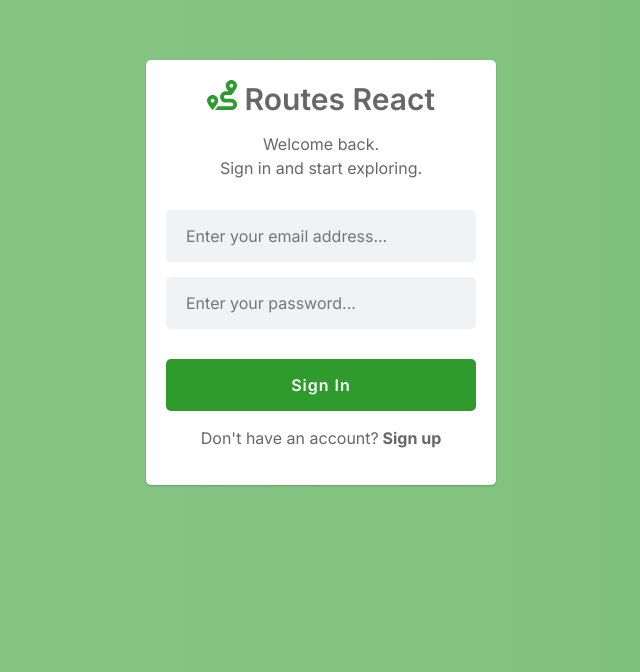
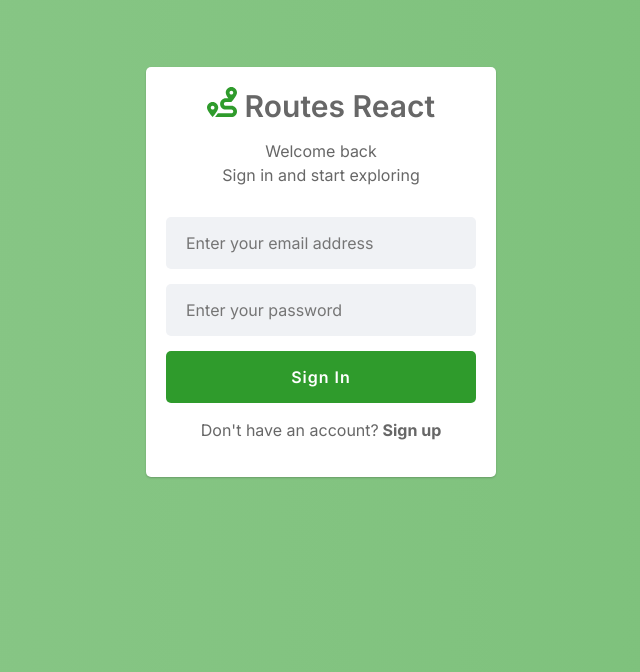
Before and after one commit to denisonkolling/routes-react, a React (Vite) app: page / in a window 1280 px wide. Shown: the part 128-800 px from the top of the page, without its empty margins (319-959 px from the left). Built offline with nearby package versions, Linux system fonts and the light colour scheme.

Commit message:
fix: signin and signup feat

```diff
--- a/src/pages/Signin/index.jsx
+++ b/src/pages/Signin/index.jsx
@@ -1,19 +1,19 @@
-import { Button, Input } from '../../components';
-import { useState } from 'react';
-import { useAuth } from '../../context/AuthContext';
-import { Content, Label, LabelError, LabelSignin, Strong, Container } from './styles';
-import { Link, useNavigate } from 'react-router-dom';
-import { FaRoute } from 'react-icons/fa';
-import { successNotification, errorNotification } from '../../services/notification';
+import { Button, Input } from "../../components";
+import { useState } from "react";
+import { useAuth } from "../../context/AuthContext";
+import {  Content,  Label, LabelSignin,  Strong,  Container,} from "./styles";
+import { Link, useNavigate } from "react-router-dom";
+import { FaRoute } from "react-icons/fa";
+import { errorNotification,} from "../../services/notification";
 
 const Signin = () => {
   const { login } = useAuth();
   const navigate = useNavigate();
-	const [message, setMessage] = useState('');
+
 
   const [loginForm, setLoginForm] = useState({
-		username: '',
-		password: '',
+    username: "",
+    password: "",
   });
 
   const handleChange = (e) => {
@@ -22,32 +22,45 @@ const Signin = () => {
   };
 
   const handleSignIn = (loginForm) => {
-		console.log(loginForm);
     login(loginForm)
-			.then((res) => {
-				navigate('/home');
-				console.log('Successfully logged in');
+      .then(() => {
+        navigate("/home");
       })
       .catch((err) => {
-				errorNotification(err.code + err.response.data.message);
+        errorNotification(err.code + " " + err.response.data.message);
       });
   };
 
   return (
     <Container height="100vh">
       <Content>
-				<Label style={{ fontSize: '30px' }}>
-					<FaRoute style={{ color: '#2F9B2C' }} /> Routes React
+        <Label style={{ fontSize: "30px" }}>
+          <FaRoute style={{ color: "#2F9B2C" }} /> Routes React
         </Label>
         <LabelSignin>
-					Welcome back.
+          Welcome back
           <br />
-					Sign in and start exploring.
+          Sign in and start exploring
         </LabelSignin>
-				<Input type="email" placeholder="Enter your email address..." name="username" value={loginForm.username} onChange={handleChange} />
-				<Input type="password" placeholder="Enter your password..." name="password" value={loginForm.password} onChange={handleChange} />
-				<LabelError>{message}</LabelError>
-				<Button Text="Sign In" color="#2F9B2C" onClick={() => handleSignIn(loginForm)}></Button>
+        <Input
+          type="email"
+          placeholder="Enter your email address"
+          name="username"
+          value={loginForm.username}
+          onChange={handleChange}
+        />
+        <Input
+          type="password"
+          placeholder="Enter your password"
+          name="password"
+          value={loginForm.password}
+          onChange={handleChange}
+        />
+        <Button
+          Text="Sign In"
+          color="#2F9B2C"
+          onClick={() => handleSignIn(loginForm)}
+        ></Button>
         <LabelSignin>
           Don't have an account?
           <Strong>
--- a/src/pages/Signup/index.jsx
+++ b/src/pages/Signup/index.jsx
@@ -1,24 +1,20 @@
-import { useContext, useState } from 'react';
-import { Link, useNavigate } from 'react-router-dom';
-import { Label, LabelError, Content, Strong, LabelSignup, Container } from './styles';
-import { FaHiking, FaCheck } from 'react-icons/fa';
-import { Button, Input } from '../../components';
-import { saveCustomer } from '../../services/customer.js';
-import { successNotification, errorNotification } from '../../services/notification';
-import { useAuth } from '../../context/AuthContext';
+import { useState } from "react";
+import { Link, useNavigate } from "react-router-dom";
+import {  Label,  Content,  Strong,  LabelSignup,  Container,} from "./styles";
+import { FaHiking, FaCheck } from "react-icons/fa";
+import { Button, Input } from "../../components";
+import { saveCustomer } from "../../services/customer.js";
+import {  successNotification,  errorNotification,} from "../../services/notification";
 
 const Signup = () => {
-	const { customer, setCustomerFromToken } = useAuth();
-	const [message, setMessage] = useState('');
-	const [success, setSuccess] = useState('');
   const navigate = useNavigate();
 
   const [formData, setFormData] = useState({
-		name: '',
-		email: '',
-		age: '',
-		gender: '',
-		password: '',
+    name: "",
+    email: "",
+    age: "",
+    gender: "",
+    password: "",
   });
 
   const handleChange = (e) => {
@@ -27,47 +23,69 @@ const Signup = () => {
   };
 
   const handleSubmit = (formData) => {
-		console.log(formData);
     saveCustomer(formData)
-			.then((res) => {
-				console.log(res);
-				localStorage.setItem('access_token', res.headers['authorization']);
-				setCustomerFromToken();
+      .then(() => {
         cleanForm();
-				successNotification('Usuário cadastrado com sucesso!');
-				setTimeout(() => {
-					navigate('/login');
-				}, 1300);
+        successNotification("User successfully registered!");
+        navigate("/signin");
       })
       .catch((err) => {
-				console.log(err);
-				errorNotification(err.code || 'Error', err.response.data.message || 'An error occurred');
+        errorNotification(err.code + ' ' + err.message);
       });
   };
 
   const cleanForm = () => {
     setFormData({
-			name: '',
-			email: '',
-			age: '',
-			gender: '',
-			password: '',
+      name: "",
+      email: "",
+      age: "",
+      gender: "",
+      password: "",
     });
   };
 
   return (
     <Container height="100vh">
       <Content>
-				<Label style={{ fontSize: '30px' }}>
-					<FaHiking style={{ color: '#2F9B2C' }} /> User Account
+        <Label style={{ fontSize: "30px" }}>
+          <FaHiking style={{ color: "#2F9B2C" }} /> User Account
         </Label>
         <LabelSignup>Create an account to manage your trails</LabelSignup>
-				<Input type="text" placeholder="Enter your full name..." name="name" value={formData.name} onChange={handleChange} />
-				<Input type="email" placeholder="Enter your email address..." name="email" value={formData.email} onChange={handleChange} />
-				<Input type="number" placeholder="Enter your age..." name="age" value={formData.age} onChange={handleChange} />
-				<Input type="text" placeholder="Enter your gender..." name="gender" value={formData.gender} onChange={handleChange} />
-				<Input type="password" placeholder="Enter your password..." name="password" value={formData.password} onChange={handleChange} />
-				<LabelError>{message}</LabelError>
+        <Input
+          type="text"
+          placeholder="Enter your full name"
+          name="name"
+          value={formData.name}
+          onChange={handleChange}
+        />
+        <Input
+          type="email"
+          placeholder="Enter your email address"
+          name="email"
+          value={formData.email}
+          onChange={handleChange}
+        />
+        <Input
+          type="number"
+          placeholder="Enter your age"
+          name="age"
+          value={formData.age}
+          onChange={handleChange}
+        />
+        <Input
+          type="text"
+          placeholder="Enter your gender"
+          name="gender"
+          value={formData.gender}
+          onChange={handleChange}
+        />
+        <Input
+          type="password"
+          placeholder="Enter your password"
+          name="password"
+          value={formData.password}
+          onChange={handleChange}
+        />
         <Button Text="Get Started!" onClick={() => handleSubmit(formData)} />
         <LabelSignup>
           Already have an account?
```
Lines whose indentation alone changed are shown as unchanged.
